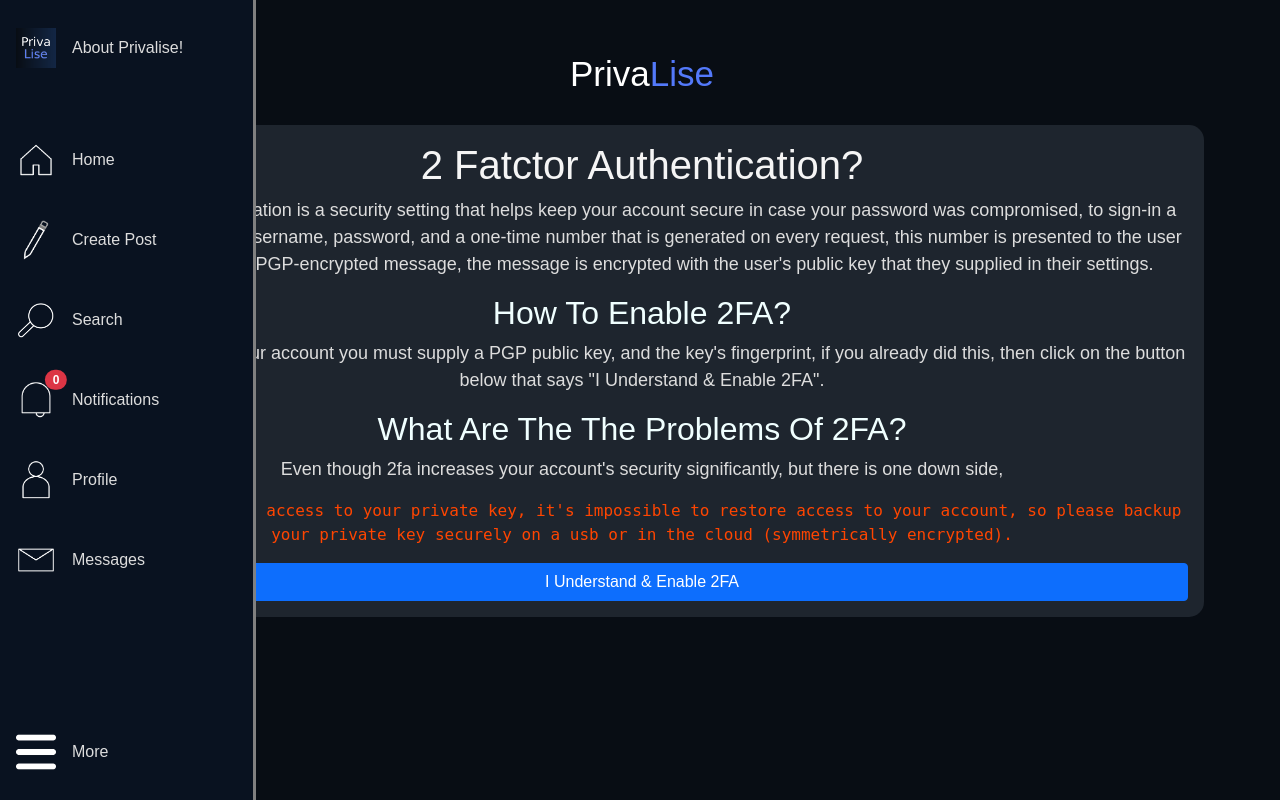
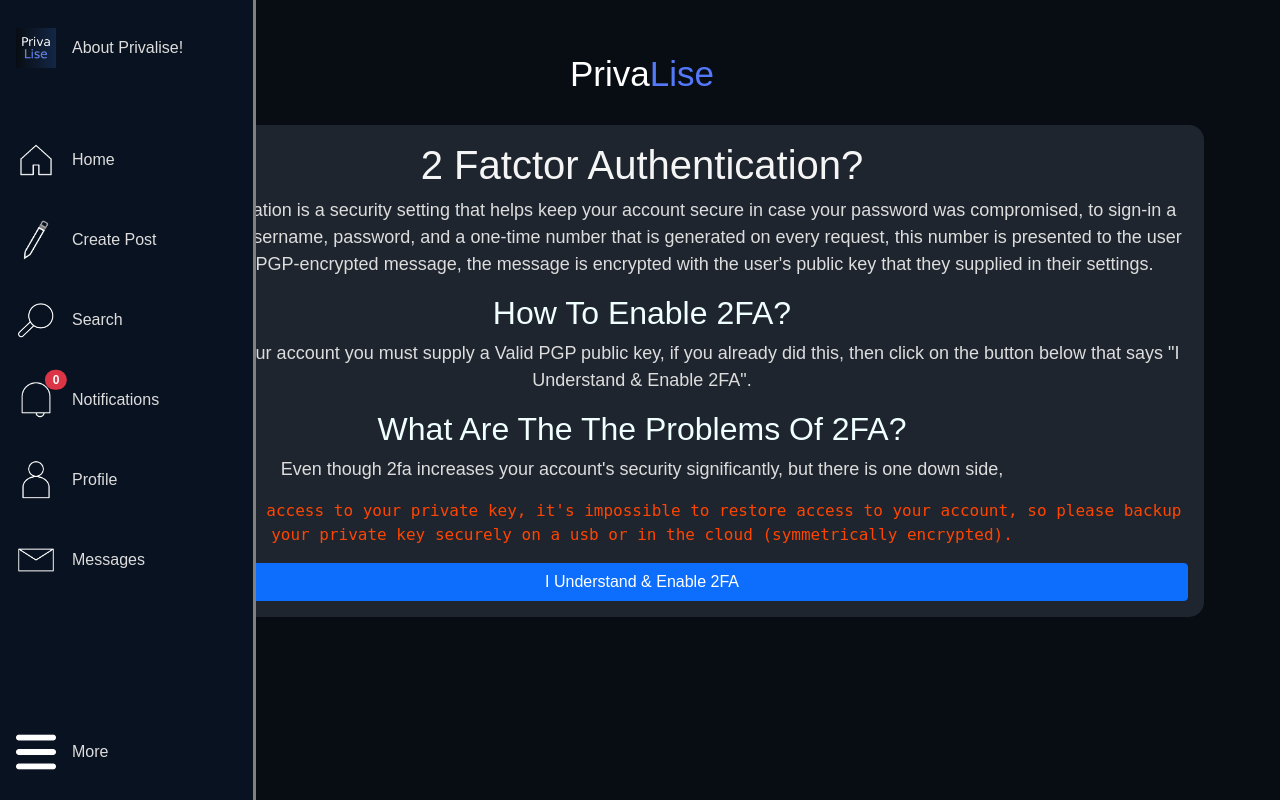
Before and after one commit to mohabgabber/privalise-network, a Django app: page /2fa/conf/ in a window 1280 px wide. Run offline with Django 4.2, Linux system fonts and the light colour scheme; a user stored in the database is signed in; tables that the repository leaves empty hold one stand-in row (values such as "Sample post"); data that the repository does not hold is empty; some libraries are stand-ins or nearby versions.

Commit message:
removed fingerprint requirement from about

```diff
--- a/posts/templates/posts/2fa_conf.html
+++ b/posts/templates/posts/2fa_conf.html
@@ -6,7 +6,7 @@
         <h1 style="color: whitesmoke; text-align: center;">2 Fatctor Authentication?</h1>
         <p style="font-size: large;">2 Factor Authentication is a security setting that helps keep your account secure in case your password was compromised, to sign-in a user must supply username, password, and a one-time number that is generated on every request, this number is presented to the user in the form of a PGP-encrypted message, the message is encrypted with the user's public key that they supplied in their settings.</p>
         <h2 style="color: azure;">How To Enable 2FA?</h2>
-        <p style="font-size: large;">To enable 2fa in your account you must supply a PGP public key, and the key's fingerprint, if you already did this, then click on the button below that says "I Understand & Enable 2FA".</p>
+        <p style="font-size: large;">To enable 2fa in your account you must supply a Valid PGP public key,  if you already did this, then click on the button below that says "I Understand & Enable 2FA".</p>
         <h2 style="color: azure;">What Are The The Problems Of 2FA?</h2>
         <p style="font-size: large;">Even though 2fa increases your account's security significantly, but there is one down side, <p style="font-size: large;color: orangered; font-family: monospace;">in case you lost access to your private key, it's impossible to restore access to your account, so please backup your private key securely on a usb or in the cloud (symmetrically encrypted).</p></p>
         <a href="{% url '2fa-done' request.user.username %}" class="btn btn-primary" style="width: 100%;">I Understand & Enable 2FA</a>
```
